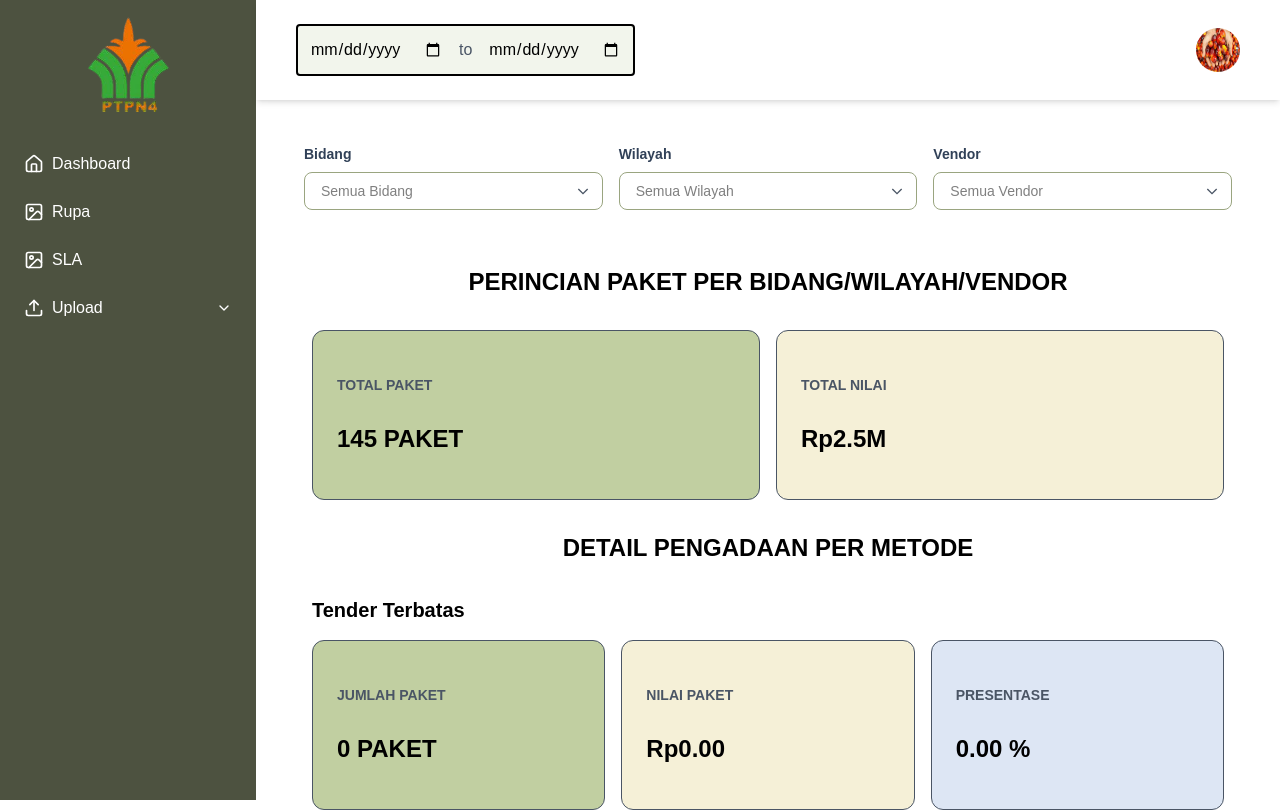
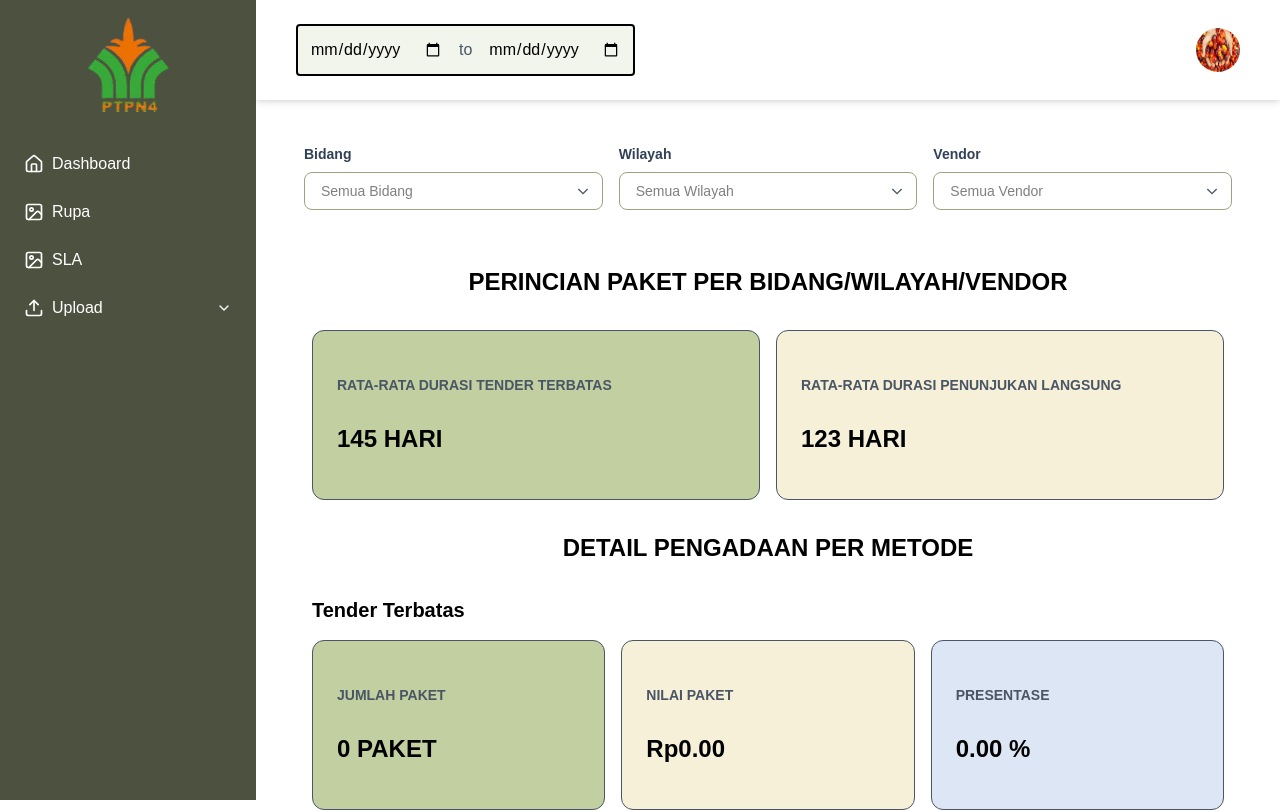
Before and after one commit to ALVIANRML/dashboard-pengadaan, a React (Vite) app: page /sla in a window 1280 px wide. Shown: the top 812 px of the page. Built offline with nearby package versions, Linux system fonts and the light colour scheme.

Commit message:
add: lupa tambahin apa

```diff
--- a/src/components/Input/SelectInput.jsx
+++ b/src/components/Input/SelectInput.jsx
@@ -1,6 +1,5 @@
 import { useState, useRef, useEffect } from "react";
 
-// Custom CSS untuk scrollbar yang cantik
 const scrollbarStyles = `
   .custom-scrollbar::-webkit-scrollbar {
     width: 8px;
@@ -33,7 +32,6 @@ const scrollbarStyles = `
   }
 `;
 
-// Inject CSS ke head
 if (typeof document !== "undefined") {
   const styleElement = document.createElement("style");
   styleElement.textContent = scrollbarStyles;
--- a/src/data/statsData.js
+++ b/src/data/statsData.js
@@ -36,13 +36,13 @@ export const langsungStats = [
 
 export const summaryStats = [
   {
-    title: "TOTAL PAKET",
-    value: "145 PAKET",
+    title: "RATA-RATA DURASI TENDER TERBATAS",
+    value: "145 HARI",
     bgColor: "bg-[#C1CFA1]",
   },
   {
-    title: "TOTAL NILAI",
-    value: "Rp2.5M",
+    title: "RATA-RATA DURASI PENUNJUKAN LANGSUNG",
+    value: "123 HARI",
     bgColor: "bg-[#F5F0D7]",
   },
 ];
```
